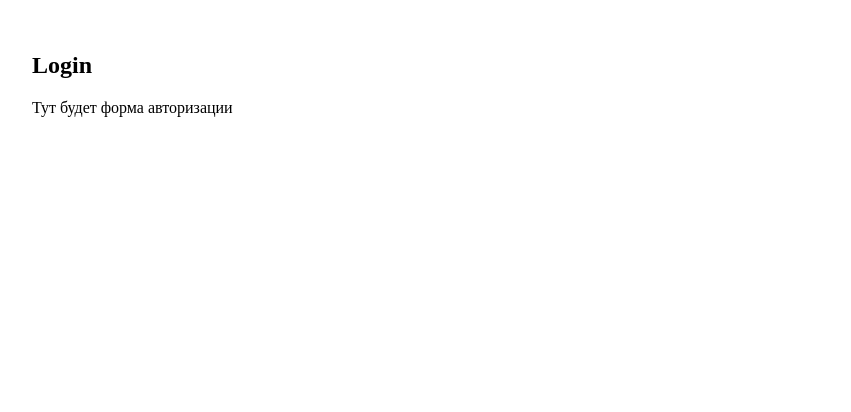
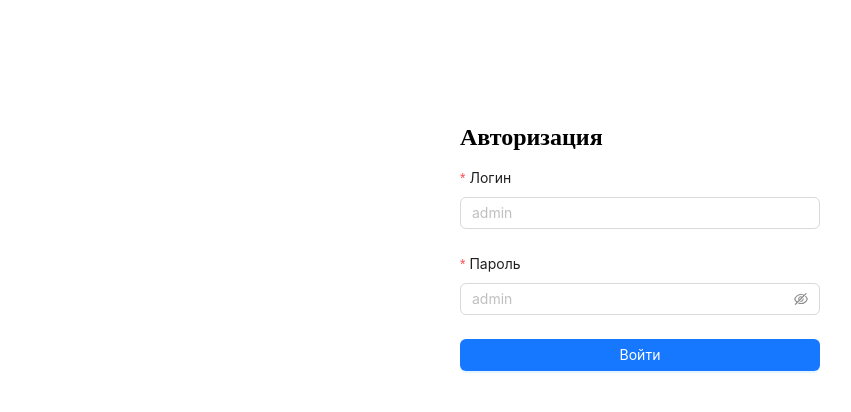
Before and after one commit to Viktorikata/User-base, a React app: page /login in a window 1280 px wide. Shown: the top 412 px of the page, without its empty margins (0-851 px from the left). Built offline with nearby package versions, Linux system fonts and the light colour scheme.

Commit message:
Add auth with token guard

```diff
--- a/src/app/App.tsx
+++ b/src/app/App.tsx
@@ -1,11 +1,14 @@
 import React from "react";
 import { BrowserRouter } from "react-router-dom";
 import { AppRouter } from "./providers/router";
+import { QueryProvider } from "./providers/query-client";
 
 export function App() {
   return (
-    <BrowserRouter>
-      <AppRouter />
-    </BrowserRouter>
+    <QueryProvider>
+      <BrowserRouter>
+        <AppRouter />
+      </BrowserRouter>
+    </QueryProvider>
   );
 }
--- /dev/null
+++ b/src/app/providers/query-client.tsx
@@ -0,0 +1,13 @@
+import React from "react";
+import { QueryClient, QueryClientProvider } from "@tanstack/react-query";
+
+const queryClient = new QueryClient({
+  defaultOptions: {
+    queries: { retry: 1 },
+    mutations: { retry: 0 },
+  },
+});
+
+export function QueryProvider({ children }: { children: React.ReactNode }) {
+  return <QueryClientProvider client={queryClient}>{children}</QueryClientProvider>;
+}
--- /dev/null
+++ b/src/app/providers/require-auth.tsx
@@ -0,0 +1,8 @@
+import React from "react";
+import { Navigate } from "react-router-dom";
+import { isAuthed } from "../../shared/lib/auth";
+
+export function RequireAuth({ children }: { children: React.ReactElement }) {
+  if (!isAuthed()) return <Navigate to="/login" replace />;
+  return children;
+}
--- a/src/app/providers/router.tsx
+++ b/src/app/providers/router.tsx
@@ -3,13 +3,28 @@ import { Navigate, Route, Routes } from "react-router-dom";
 import { LoginPage } from "../../pages/login";
 import { UsersPage } from "../../pages/users";
 import { NotFoundPage } from "../../pages/not-found";
+import { RequireAuth } from "./require-auth";
+import { isAuthed } from "../../shared/lib/auth";
 
 export function AppRouter() {
   return (
     <Routes>
       <Route path="/" element={<Navigate to="/login" replace />} />
-      <Route path="/login" element={<LoginPage />} />
-      <Route path="/users" element={<UsersPage />} />
+
+      <Route
+        path="/login"
+        element={isAuthed() ? <Navigate to="/users" replace /> : <LoginPage />}
+      />
+
+      <Route
+        path="/users"
+        element={
+          <RequireAuth>
+            <UsersPage />
+          </RequireAuth>
+        }
+      />
+
       <Route path="*" element={<NotFoundPage />} />
     </Routes>
   );
--- a/src/pages/login/index.tsx
+++ b/src/pages/login/index.tsx
@@ -1,10 +1,62 @@
 import React from "react";
+import { Button, Form, Input, notification } from "antd";
+import { useMutation } from "@tanstack/react-query";
+import { loginApi } from "../../shared/api/auth";
+import { setToken } from "../../shared/lib/auth";
+import { useNavigate } from "react-router-dom";
+
+type FormValues = { login: string; password: string };
 
 export function LoginPage() {
+  const navigate = useNavigate();
+
+  const loginMutation = useMutation({
+    mutationFn: loginApi,
+    onSuccess: (data) => {
+      setToken(data.token);
+      navigate("/users", { replace: true });
+    },
+    onError: (err: any) => {
+      const message = err?.message ?? "Ошибка авторизации";
+      notification.error({ message });
+    },
+  });
+
+  const onFinish = (values: FormValues) => {
+    loginMutation.mutate(values);
+  };
+
   return (
-    <div style={{ padding: 24 }}>
-      <h2>Login</h2>
-      <p>Тут будет форма авторизации</p>
+    <div style={{ maxWidth: 360, margin: "80px auto", padding: 24 }}>
+      <h2 style={{ marginBottom: 16 }}>Авторизация</h2>
+
+      <Form layout="vertical" onFinish={onFinish}>
+        <Form.Item
+          label="Логин"
+          name="login"
+          rules={[{ required: true, message: "Введите логин" }]}
+        >
+          <Input placeholder="admin" disabled={loginMutation.isPending} />
+        </Form.Item>
+
+        <Form.Item
+          label="Пароль"
+          name="password"
+          rules={[{ required: true, message: "Введите пароль" }]}
+        >
+          <Input.Password placeholder="admin" disabled={loginMutation.isPending} />
+        </Form.Item>
+
+        <Button
+          type="primary"
+          htmlType="submit"
+          block
+          loading={loginMutation.isPending}
+          disabled={loginMutation.isPending}
+        >
+          Войти
+        </Button>
+      </Form>
     </div>
   );
 }
--- /dev/null
+++ b/src/shared/api/auth.ts
@@ -0,0 +1,21 @@
+import axios from "axios";
+
+export type LoginRequest = { login: string; password: string };
+export type LoginResponse = { token: string };
+
+function fakeAuth(request: LoginRequest): Promise<LoginResponse> {
+  return new Promise((resolve, reject) => {
+    setTimeout(() => {
+      const ok = request.login === "admin" && request.password === "admin";
+      if (ok) resolve({ token: "fake-token-123" });
+      else reject(new Error("Неверный логин или пароль"));
+    }, 2000);
+  });
+}
+
+export async function loginApi(request: LoginRequest): Promise<LoginResponse> {
+  const data = await fakeAuth(request);
+
+  const response = await axios.post("/login", data).catch(() => ({ data }));
+  return response.data as LoginResponse;
+}
--- /dev/null
+++ b/src/shared/lib/auth.ts
@@ -0,0 +1,17 @@
+const TOKEN_KEY = "token";
+
+export function getToken(): string | null {
+  return localStorage.getItem(TOKEN_KEY);
+}
+
+export function setToken(token: string) {
+  localStorage.setItem(TOKEN_KEY, token);
+}
+
+export function clearToken() {
+  localStorage.removeItem(TOKEN_KEY);
+}
+
+export function isAuthed(): boolean {
+  return Boolean(getToken());
+}
```
